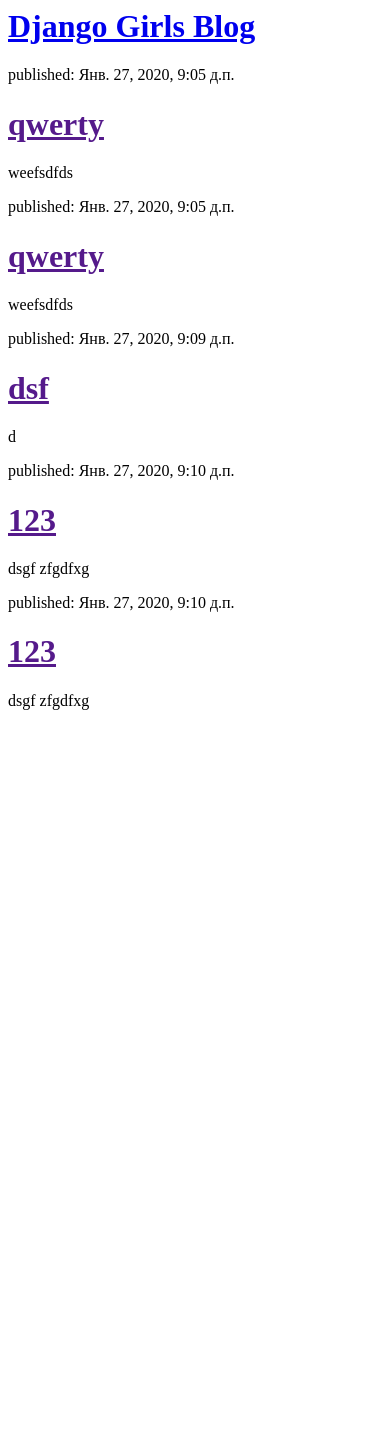
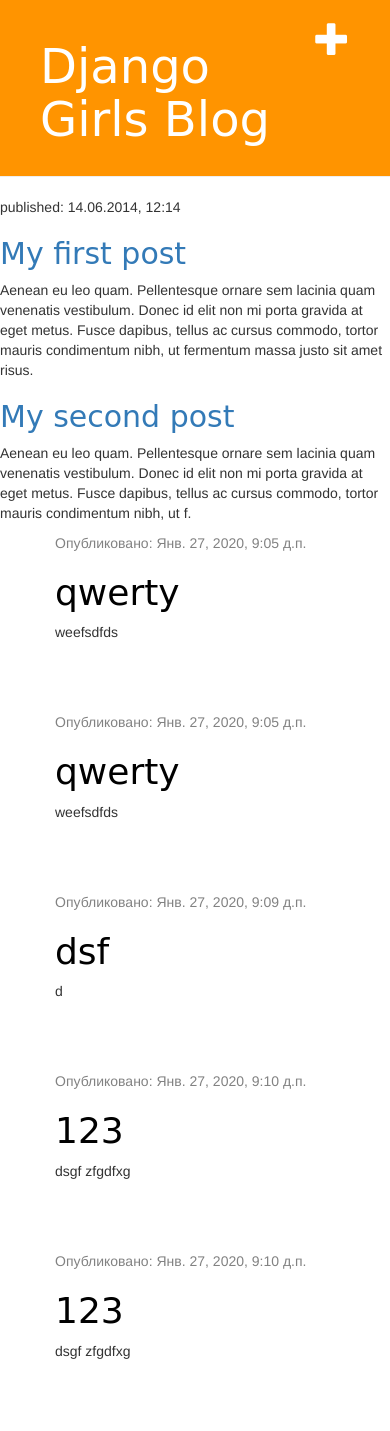
Before and after one commit to radiy2000/my-first-blog, a Django app: page / in a window 390 px wide. Before the commit the page ends 710 px from the top, so only its background shows below. Run offline with Django 3.2, Linux system fonts and the light colour scheme; data comes from the database, SQL or seed files in the repository; both versions use the stored data as it was after the commit; some libraries are stand-ins or nearby versions.

Commit message:
Added view and template for detailed blog post as well as CSS for the site.

```diff
--- /dev/null
+++ b/blog/forms.py
@@ -0,0 +1,6 @@
+from django import forms
+from .models import Post
+class PostForm(forms.ModelForm):
+    class Meta:
+        model = Post
+        fields = ('title', 'text',)
--- /dev/null
+++ b/blog/static/css/blog.css
@@ -0,0 +1,46 @@
+.page-header {
+    background-color: #ff9400;
+    margin-top: 0;
+    padding: 20px 20px 20px 40px;
+}
+
+.page-header h1, .page-header h1 a, .page-header h1 a:visited, .page-header h1 a:active {
+    color: #ffffff;
+    font-size: 36pt;
+    text-decoration: none;
+}
+
+.content {
+    margin-left: 40px;
+}
+
+h1, h2, h3, h4 {
+    font-family: 'Lobster', cursive;
+}
+
+.date {
+    color: #828282;
+}
+
+.save {
+    float: right;
+}
+
+.post-form textarea, .post-form input {
+    width: 100%;
+}
+
+.top-menu, .top-menu:hover, .top-menu:visited {
+    color: #ffffff;
+    float: right;
+    font-size: 26pt;
+    margin-right: 20px;
+}
+
+.post {
+    margin-bottom: 70px;
+}
+
+.post h1 a, .post h1 a:visited {
+    color: #000000;
+}
--- /dev/null
+++ b/blog/templates/blog/base.html
@@ -0,0 +1,34 @@
+{% load static %}
+<html>
+    <head>
+<title>Radiy2000</title>
+        <link rel="stylesheet" href="//maxcdn.bootstrapcdn.com/bootstrap/3.2.0/css/bootstrap.min.css">
+        <link rel="stylesheet" href="//maxcdn.bootstrapcdn.com/bootstrap/3.2.0/css/bootstrap-theme.min.css">
+        <link rel="stylesheet" href="{% static 'css/blog.css' %}">
+    </head>
+    <body>
+<div class="page-header">
+<a href="{% url 'post_new' %}" class="top-menu"><span class="glyphicon glyphicon-plus"></span></a>
+        <h1><a href="/">Django Girls Blog</a></h1>
+    </div>
+<div>
+            <p>published: 14.06.2014, 12:14</p>
+            <h2><a href="">My first post</a></h2>
+            <p>Aenean eu leo quam. Pellentesque ornare sem lacinia quam venenatis vestibulum. Donec id elit non mi porta gravida at eget metus. Fusce dapibus, tellus ac cursus commodo, tortor mauris condimentum nibh, ut fermentum massa justo sit amet risus.</p>
+        </div>
+
+  <div>
+            <h2><a href="">My second post</a></h2>
+            <p>Aenean eu leo quam. Pellentesque ornare sem lacinia quam venenatis vestibulum. Donec id elit non mi porta gravida at eget metus. Fusce dapibus, tellus ac cursus commodo, tortor mauris condimentum nibh, ut f.</p>
+        </div>
+
+    <div class="content container">
+        <div class="row">
+            <div class="col-md-8">
+            {% block content %}
+            {% endblock %}
+            </div>
+        </div>
+    </div>
+    </body>
+</html>
--- a/blog/templates/blog/post_list.html
+++ b/blog/templates/blog/post_list.html
@@ -1,18 +1,12 @@
-<html>
-    <head>
-        <title>Django Girls blog</title>
-    </head>
-    <body>
-        <div>
-    <h1><a href="/">Django Girls Blog</a></h1>
-</div>
-
-{% for post in posts %}
-    <div>
-        <p>published: {{ post.published_date }}</p>
-        <h1><a href="">{{ post.title }}</a></h1>
-        <p>{{ post.text|linebreaksbr }}</p>
-    </div>
-{% endfor %}
-    </body>
-</html>
+{% extends 'blog/base.html' %}
+{% block content %}
+            {% for post in posts %}
+                <div class="post">
+                    <div class="date">
+                        <p>Опубликовано: {{ post.published_date }}</p>
+                    </div>
+                    <h1><a href="{% url 'post_detail' pk=post.pk %}">{{ post.title }}</a></h1>
+                    <p>{{ post.text|linebreaksbr }}</p>
+                </div>
+            {% endfor %}
+     {% endblock %}
--- a/blog/urls.py
+++ b/blog/urls.py
@@ -1,5 +1,8 @@
 from django.urls import path
 from . import views
+
 urlpatterns = [
     path('', views.post_list, name='post_list'),
+    path('post/<int:pk>/', views.post_detail, name='post_detail'),
+    path('post/new/', views.post_new, name='post_new'),
 ]
--- a/blog/views.py
+++ b/blog/views.py
@@ -1,7 +1,27 @@
 from django.shortcuts import render
 from django.utils import timezone
 from .models import Post
+from .forms import PostForm
+from django.shortcuts import render, get_object_or_404
 
+#def post_new(request):
+   # form = PostForm()
+    #return render(request, 'blog/post_edit.html', {'form': form})
+def post_detail(request, pk):
+    post = get_object_or_404(Post, pk=pk)
+    return render(request, 'blog/post_detail.html', {'post': post})
+def post_new(request):
+    if request.method == "POST":
+        form = PostForm(request.POST)
+        if form.is_valid():
+            post = form.save(commit=False)
+            post.author = request.user
+            post.published_date = timezone.now()
+            post.save()
+            return redirect('post_detail', pk=post.pk)
+    else:
+        form = PostForm()
+    return render(request, 'blog/post_edit.html', {'form': form})
 def post_list(request):
     posts = Post.objects.filter(published_date__lte=timezone.now()).order_by('published_date')
     return render(request, 'blog/post_list.html', {'posts': posts})
--- /dev/null
+++ b/Новый текстовый документ.txt
@@ -0,0 +1,2 @@
+myvenv\Scripts\activate
+python manage.py runserver
```
Also changed, not shown: blog/templates/blog/post_detail.html (added, +13 -0 lines), blog/templates/blog/post_edit.html (added, +9 -0 lines), blog/static/css/Новый текстовый документ.txt (added), db.sqlite3.
